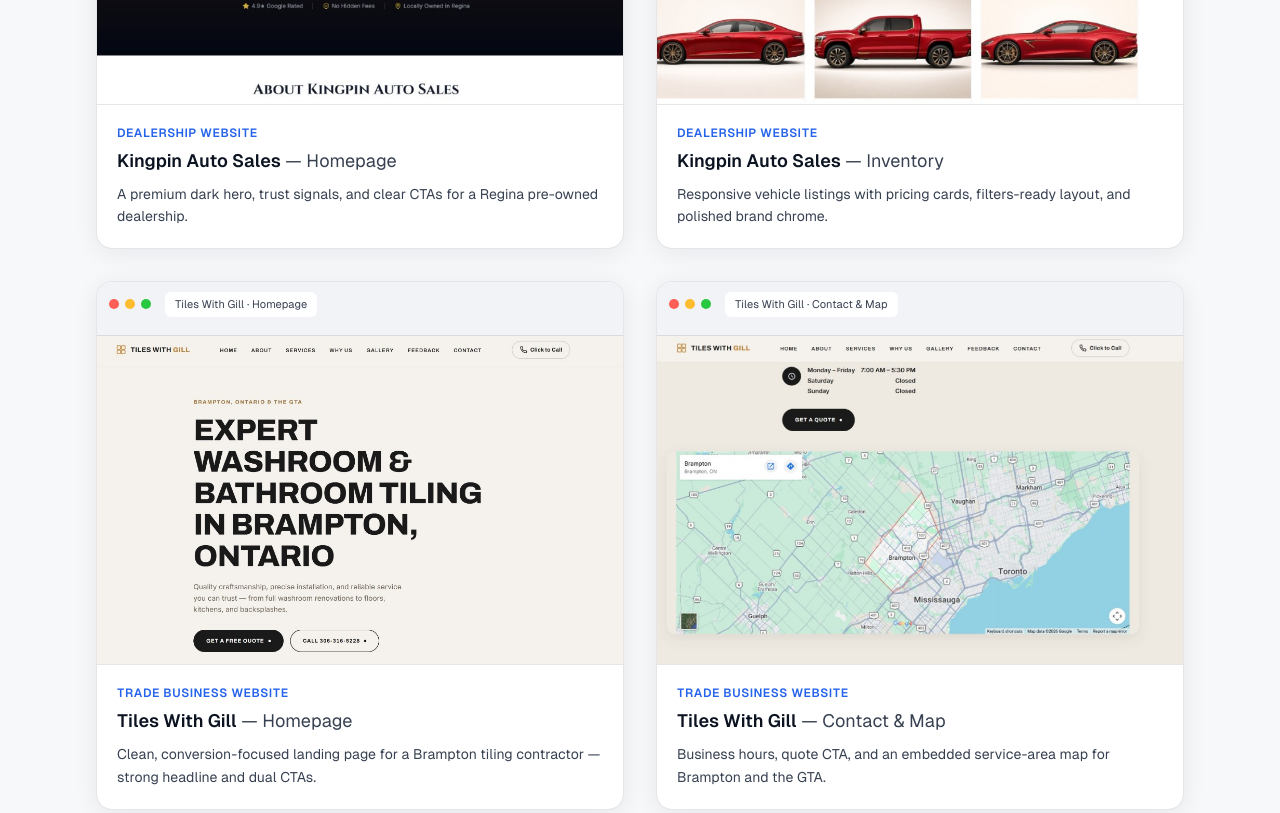
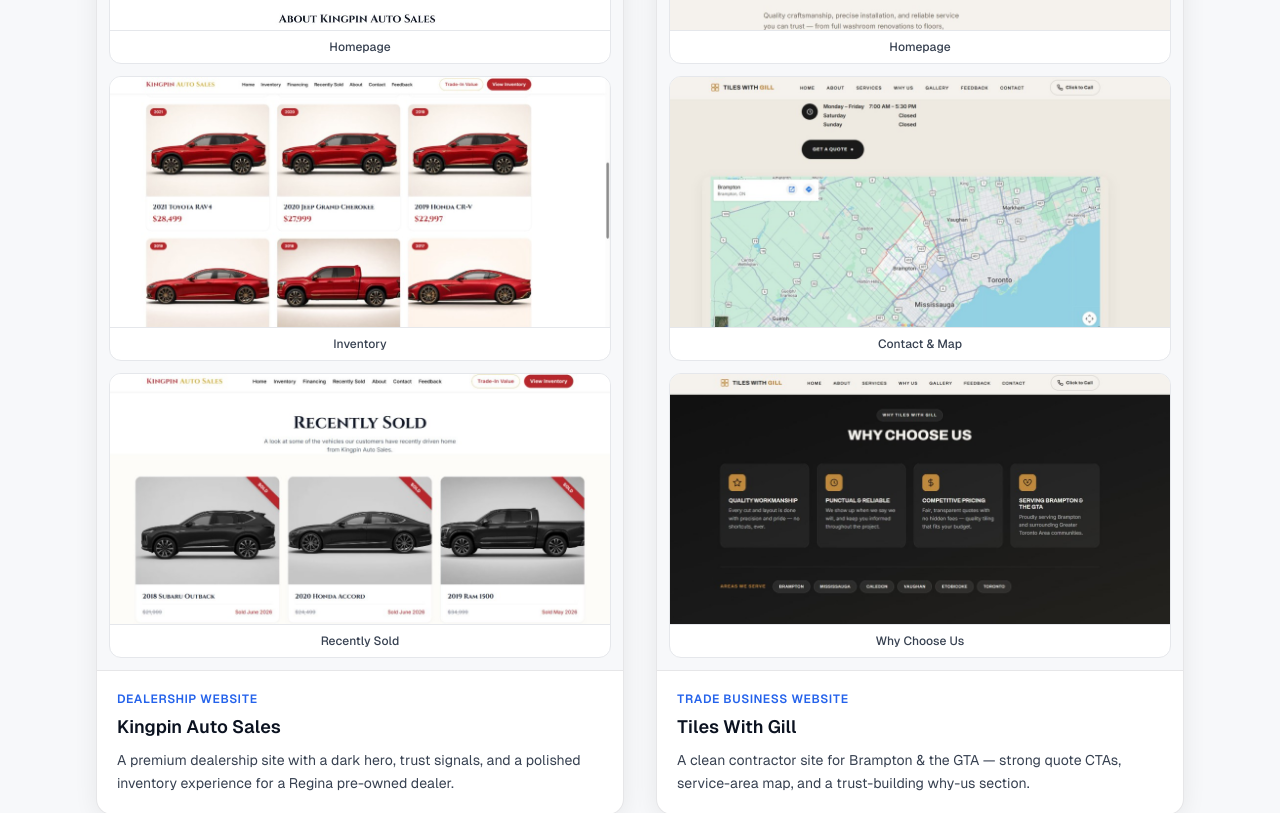
Before and after one commit to mehrabgill9996/MehrabHQ, a Next.js app: page / in a window 1280 px wide. Shown: the part 2080-2893 px from the top of the page. Built offline with nearby package versions, Linux system fonts and the light colour scheme.

Commit message:
featured projects fixes

```diff
--- a/src/components/home/FeaturedWork.tsx
+++ b/src/components/home/FeaturedWork.tsx
@@ -17,31 +17,43 @@
 
         <div className="grid gap-8 lg:grid-cols-2">
           {featuredProjects.map((project, index) => (
-            <FadeIn key={`${project.title}-${project.subtitle}`} delay={index * 0.08}>
+            <FadeIn key={project.title} delay={index * 0.08}>
               <article
                 data-sticky-hide
-                className="card-surface group overflow-hidden transition-shadow duration-300 hover:shadow-lift"
+                className="card-surface flex h-full flex-col overflow-hidden transition-shadow duration-300 hover:shadow-lift"
               >
                 <div className="border-b border-ink/10 bg-sand-warm/80 px-3 py-2.5">
-                  <div className="mb-2 flex items-center gap-1.5">
+                  <div className="flex items-center gap-1.5">
                     <span className="h-2.5 w-2.5 rounded-full bg-[#FF5F57]" aria-hidden />
                     <span className="h-2.5 w-2.5 rounded-full bg-[#FEBC2E]" aria-hidden />
                     <span className="h-2.5 w-2.5 rounded-full bg-[#28C840]" aria-hidden />
                     <span className="ml-2 truncate rounded-md bg-white px-2.5 py-1 text-[11px] text-ink-muted">
-                      {project.title} · {project.subtitle}
+                      {project.title}
                     </span>
                   </div>
                 </div>
 
-                <div className="relative aspect-[16/10] overflow-hidden bg-ink/5">
-                  <Image
-                    src={project.image}
-                    alt={project.imageAlt}
-                    fill
-                    sizes="(max-width: 1024px) 100vw, 50vw"
-                    className="object-cover object-top transition-transform duration-500 group-hover:scale-[1.02]"
-                    priority={index === 0}
-                  />
+                <div className="flex flex-1 flex-col gap-3 bg-sand p-3">
+                  {project.images.map((image, imageIndex) => (
+                    <figure
+                      key={image.src}
+                      className="overflow-hidden rounded-xl border border-ink/8 bg-white"
+                    >
+                      <div className="relative aspect-[16/10] w-full overflow-hidden sm:aspect-[2/1]">
+                        <Image
+                          src={image.src}
+                          alt={image.alt}
+                          fill
+                          sizes="(max-width: 1024px) 100vw, 50vw"
+                          className="object-cover object-top"
+                          priority={index === 0 && imageIndex === 0}
+                        />
+                      </div>
+                      <figcaption className="border-t border-ink/8 px-3 py-2 text-center text-xs font-medium text-ink-muted">
+                        {image.label}
+                      </figcaption>
+                    </figure>
+                  ))}
                 </div>
 
                 <div className="border-t border-ink/10 p-5">
@@ -50,10 +62,6 @@
                   </p>
                   <h3 className="mt-1.5 text-lg font-semibold text-ink">
                     {project.title}
-                    <span className="font-normal text-ink-muted">
-                      {" "}
-                      — {project.subtitle}
-                    </span>
                   </h3>
                   <p className="mt-2 text-sm leading-relaxed text-ink-muted">
                     {project.description}
--- a/src/lib/content.ts
+++ b/src/lib/content.ts
@@ -160,48 +160,49 @@
 export const featuredProjects = [
   {
     title: "Kingpin Auto Sales",
-    subtitle: "Homepage",
     category: "Dealership Website",
     description:
-      "A premium dark hero, trust signals, and clear CTAs for a Regina pre-owned dealership.",
-    image: "/images/projects/kingpin-home.png",
-    imageAlt: "Kingpin Auto Sales homepage screenshot",
+      "A premium dealership site with a dark hero, trust signals, and a polished inventory experience for a Regina pre-owned dealer.",
+    images: [
+      {
+        src: "/images/projects/kingpin-home.png",
+        alt: "Kingpin Auto Sales homepage",
+        label: "Homepage",
       },
       {
-    title: "Kingpin Auto Sales",
-    subtitle: "Inventory",
-    category: "Dealership Website",
-    description:
-      "Responsive vehicle listings with pricing cards, filters-ready layout, and polished brand chrome.",
-    image: "/images/projects/kingpin-inventory.png",
-    imageAlt: "Kingpin Auto Sales inventory page screenshot",
+        src: "/images/projects/kingpin-inventory.png",
+        alt: "Kingpin Auto Sales inventory page",
+        label: "Inventory",
+      },
+      {
+        src: "/images/projects/kingpin-recently-sold.png",
+        alt: "Kingpin Auto Sales recently sold page",
+        label: "Recently Sold",
+      },
+    ],
   },
   {
     title: "Tiles With Gill",
-    subtitle: "Homepage",
     category: "Trade Business Website",
     description:
-      "Clean, conversion-focused landing page for a Brampton tiling contractor — strong headline and dual CTAs.",
-    image: "/images/projects/tiles-home.png",
-    imageAlt: "Tiles With Gill homepage screenshot",
+      "A clean contractor site for Brampton & the GTA — strong quote CTAs, service-area map, and a trust-building why-us section.",
+    images: [
+      {
+        src: "/images/projects/tiles-home.png",
+        alt: "Tiles With Gill homepage",
+        label: "Homepage",
       },
       {
-    title: "Tiles With Gill",
-    subtitle: "Contact & Map",
-    category: "Trade Business Website",
-    description:
-      "Business hours, quote CTA, and an embedded service-area map for Brampton and the GTA.",
-    image: "/images/projects/tiles-contact.png",
-    imageAlt: "Tiles With Gill contact and map section screenshot",
+        src: "/images/projects/tiles-contact.png",
+        alt: "Tiles With Gill contact and map section",
+        label: "Contact & Map",
       },
       {
-    title: "Tiles With Gill",
-    subtitle: "Why Choose Us",
-    category: "Trade Business Website",
-    description:
-      "Dark feature cards and service-area pills that build trust with local homeowners.",
-    image: "/images/projects/tiles-why-us.png",
-    imageAlt: "Tiles With Gill why choose us section screenshot",
+        src: "/images/projects/tiles-why-us.png",
+        alt: "Tiles With Gill why choose us section",
+        label: "Why Choose Us",
+      },
+    ],
   },
 ] as const;
 
```
Also changed, not shown: public/images/projects/kingpin-recently-sold.png (added). Lines whose indentation alone changed are shown as unchanged.
